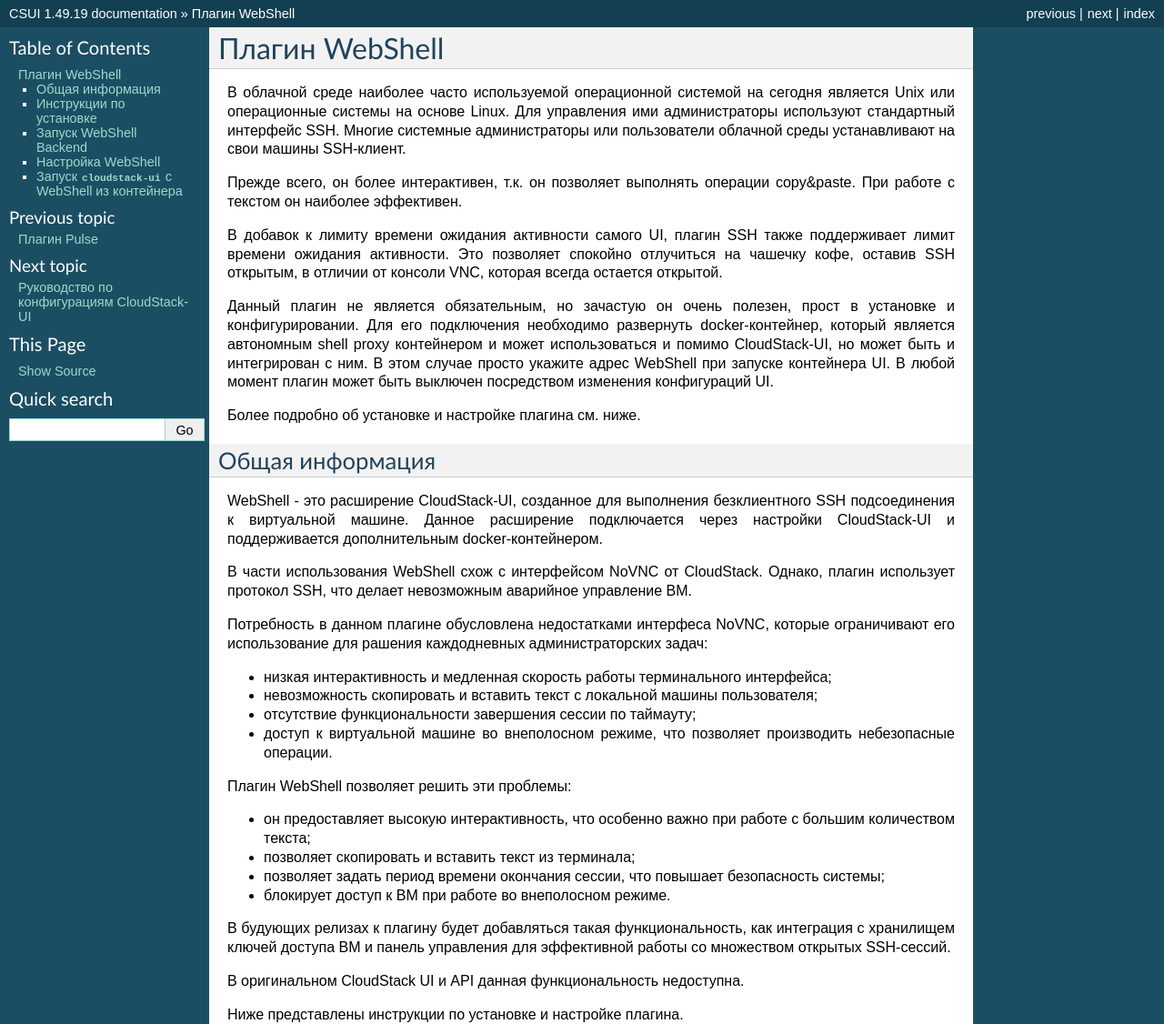
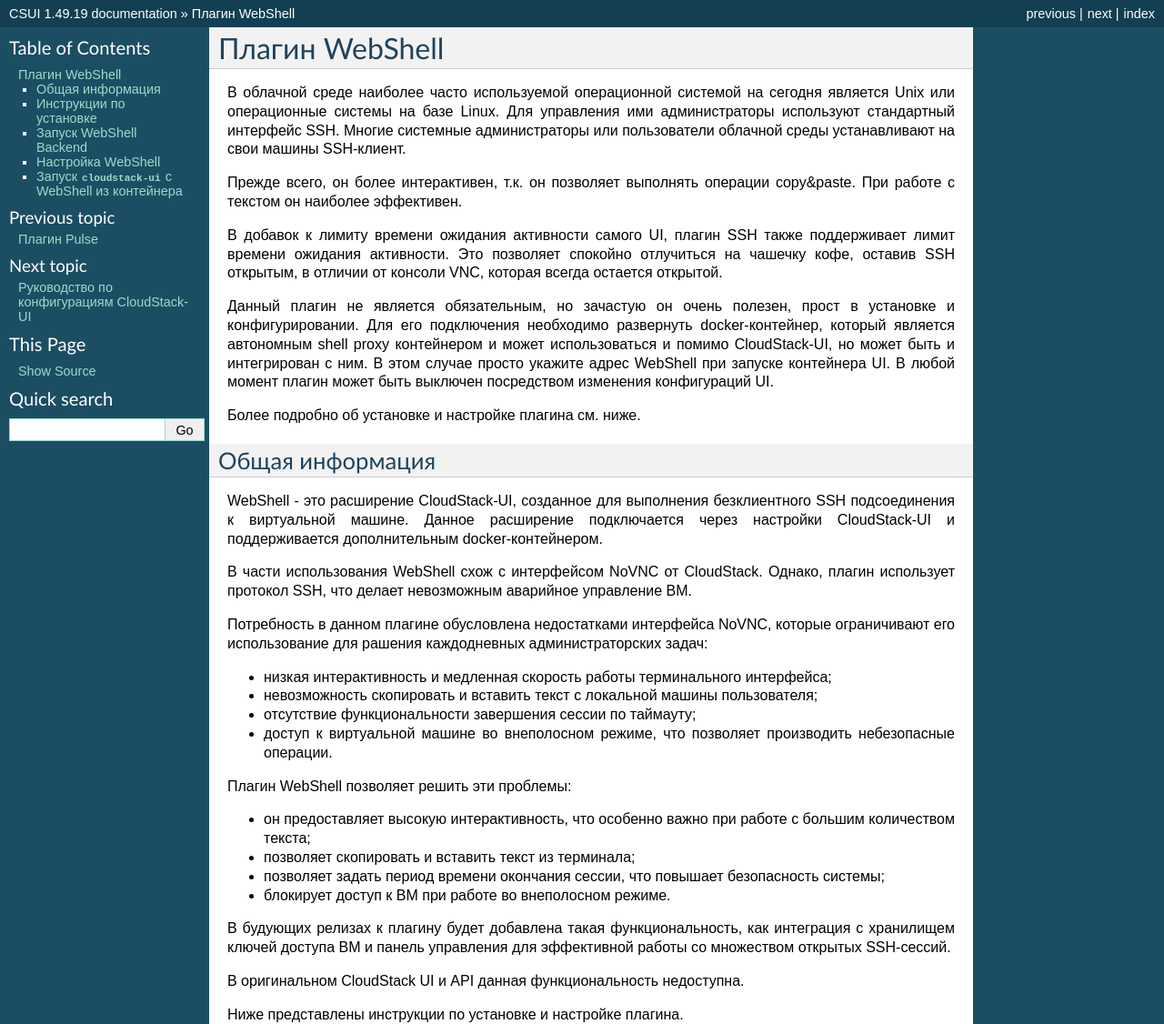
Before and after one commit to MaslovaEV/RU_CloudStack-UI, a Sphinx documentation site: the page built from RUdocs/source/CSUI-Webshell.rst, in a window 1280 px wide. Shown: the top 1126 px of the page at 91% size. Built offline with Sphinx 7.4.7, drawn with Linux system fonts in a browser that asks for light colours.

Commit message:
Update CSUI-Webshell.rst

```diff
--- a/RUdocs/source/CSUI-Webshell.rst
+++ b/RUdocs/source/CSUI-Webshell.rst
@@ -3,7 +3,7 @@
 Плагин WebShell
 =================
 
-В облачной среде наиболее часто используемой операционной системой на сегодня является Unix или операционные системы на основе Linux. Для управления ими администраторы используют стандартный интерфейс SSH. Многие системные администраторы или пользователи облачной среды устанавливают на свои машины SSH-клиент.
+В облачной среде наиболее часто используемой операционной системой на сегодня является Unix или операционные системы на базе Linux. Для управления ими администраторы используют стандартный интерфейс SSH. Многие системные администраторы или пользователи облачной среды устанавливают на свои машины SSH-клиент.
 
 Прежде всего, он более интерактивен, т.к. он позволяет выполнять операции copy&paste. При работе с текстом он наиболее эффективен.
 
@@ -19,7 +19,7 @@
 
 В части использования WebShell схож с интерфейсом NoVNC от CloudStack. Однако, плагин использует протокол SSH, что делает невозможным аварийное управление ВМ.
 
-Потребность в данном плагине обусловлена недостатками интерфеса NoVNC, которые ограничивают его использование для рашения каждодневных администраторских задач:
+Потребность в данном плагине обусловлена недостатками интерфейса NoVNC, которые ограничивают его использование для рашения каждодневных администраторских задач:
 
 - низкая интерактивность и медленная скорость работы терминального интерфейса;
 - невозможность скопировать и вставить текст с локальной машины пользователя;
@@ -33,7 +33,7 @@
 - позволяет задать период времени окончания сессии, что повышает безопасность системы;
 - блокирует доступ к ВМ при работе во внеполосном режиме.
 
-В будующих релизах к плагину будет добавляться такая функциональность, как интеграция с хранилищем ключей доступа ВМ и панель управления для эффективной работы со множеством открытых SSH-сессий.
+В будующих релизах к плагину будет добавлена такая функциональность, как интеграция с хранилищем ключей доступа ВМ и панель управления для эффективной работы со множеством открытых SSH-сессий.
 
 В оригинальном CloudStack UI и API данная функциональность недоступна.
 
```
